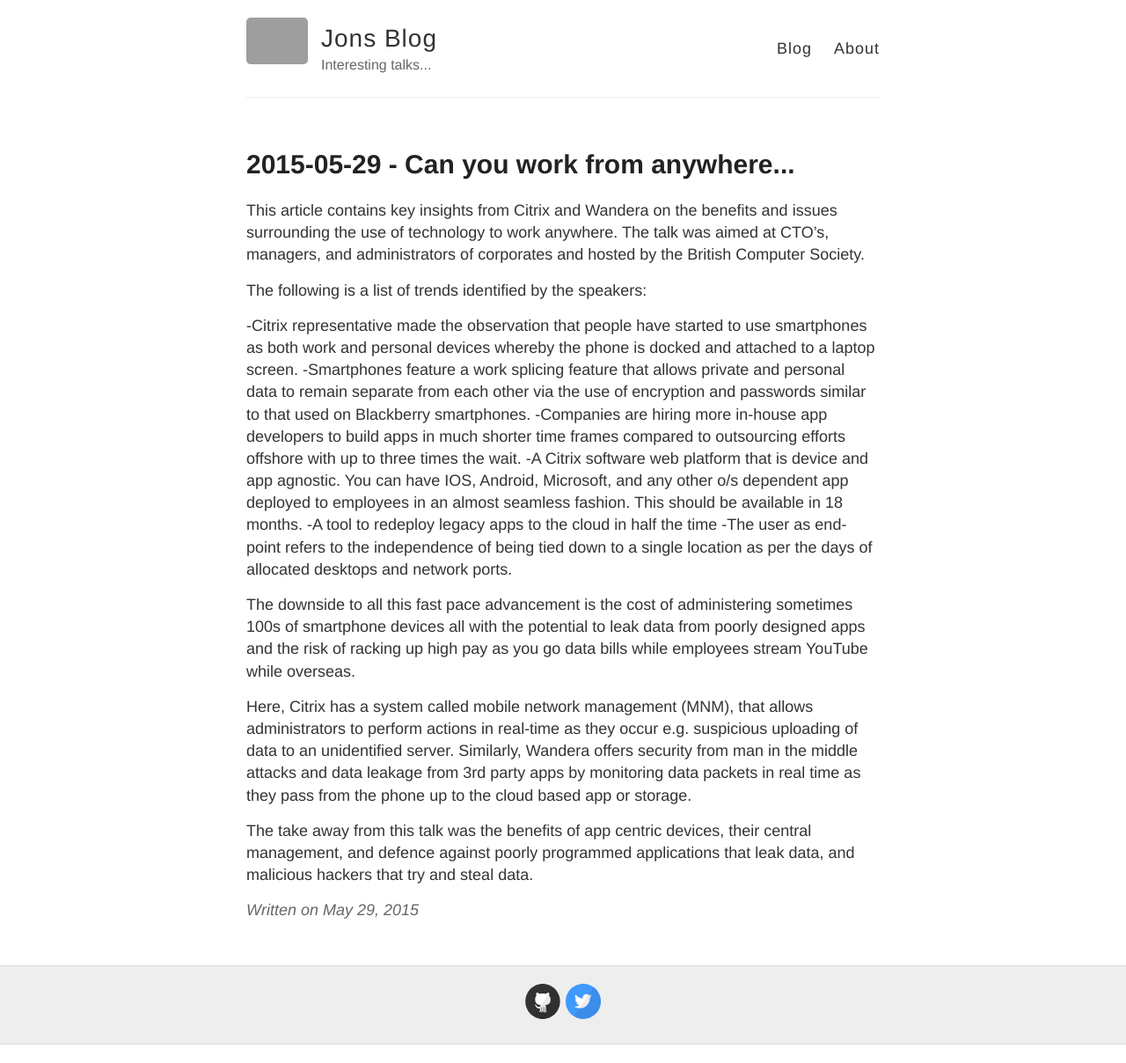
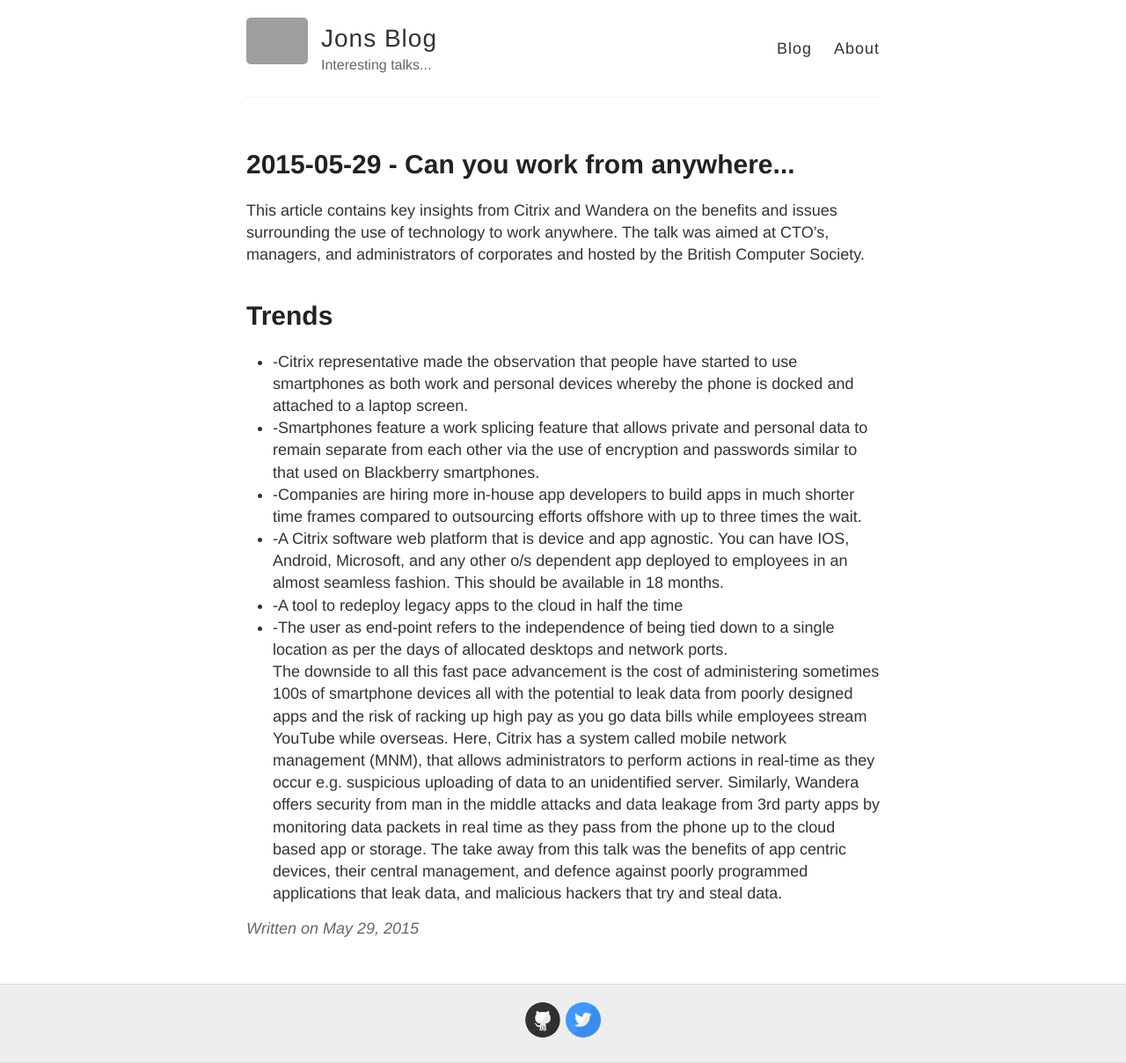
Before and after one commit to digitaltimes/digitaltimes.github.io, a Jekyll site: the page built from _posts/2015-05-29-workfromanywhere.md, in a window 1280 px wide. Shown: the whole page at 88% size. Built offline with Jekyll 4.4.1, drawn with Linux system fonts in a browser that asks for light colours; comment, search, counter and statistics services are not loaded; before the commit the page ends 1187 px from its top, so only the background shows below that; grey boxes are pictures that could not be loaded.

Commit message:
formatting

```diff
--- a/_posts/2015-05-29-workfromanywhere.md
+++ b/_posts/2015-05-29-workfromanywhere.md
@@ -6,14 +6,14 @@ published: true
 
 This article contains key insights from Citrix and Wandera on the benefits and issues surrounding the use of technology to work anywhere.  The talk was aimed at CTO’s, managers, and administrators of corporates and hosted by the British Computer Society.
 
-The following is a list of trends identified by the speakers:
-
--Citrix representative made the observation that people have started to use smartphones as both work and personal devices whereby the phone is docked and attached to a laptop screen.
--Smartphones feature a work splicing feature that allows private and personal data to remain separate from each other via the use of encryption and passwords similar to that used on Blackberry smartphones.
--Companies are hiring more in-house app developers to build apps in much shorter time frames compared to outsourcing efforts offshore with up to three times the wait.
--A Citrix software web platform that is device and app agnostic. You can have IOS, Android, Microsoft, and any other o/s dependent app deployed to employees in an almost seamless fashion. This should be available in 18 months.
--A tool to redeploy legacy apps to the cloud in half the time
--The user as end-point refers to the independence of being tied down to a single location as per the days of allocated desktops and network ports.
+<h1>Trends</h1>
+<ul>
+<li>-Citrix representative made the observation that people have started to use smartphones as both work and personal devices whereby the phone is docked and attached to a laptop screen.</li>
+<li>-Smartphones feature a work splicing feature that allows private and personal data to remain separate from each other via the use of encryption and passwords similar to that used on Blackberry smartphones.</li>
+<li>-Companies are hiring more in-house app developers to build apps in much shorter time frames compared to outsourcing efforts offshore with up to three times the wait.</li>
+<li>-A Citrix software web platform that is device and app agnostic. You can have IOS, Android, Microsoft, and any other o/s dependent app deployed to employees in an almost seamless fashion. This should be available in 18 months.</li>
+<li>-A tool to redeploy legacy apps to the cloud in half the time</li>
+<li>-The user as end-point refers to the independence of being tied down to a single location as per the days of allocated desktops and network ports.</li>
 
 The downside to all this fast pace advancement is the cost of administering sometimes 100s of smartphone devices all with the potential to leak data from poorly designed apps and the risk of racking up high pay as you go data bills while employees stream YouTube while overseas.
 
```
